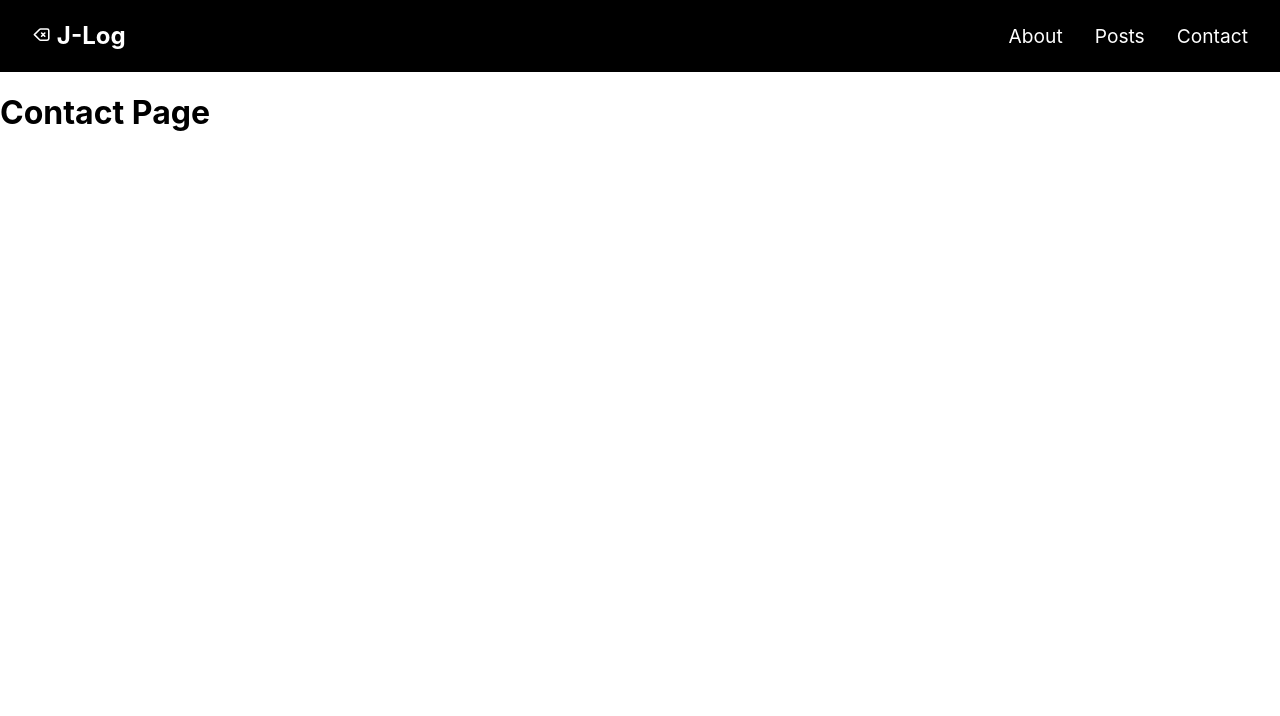
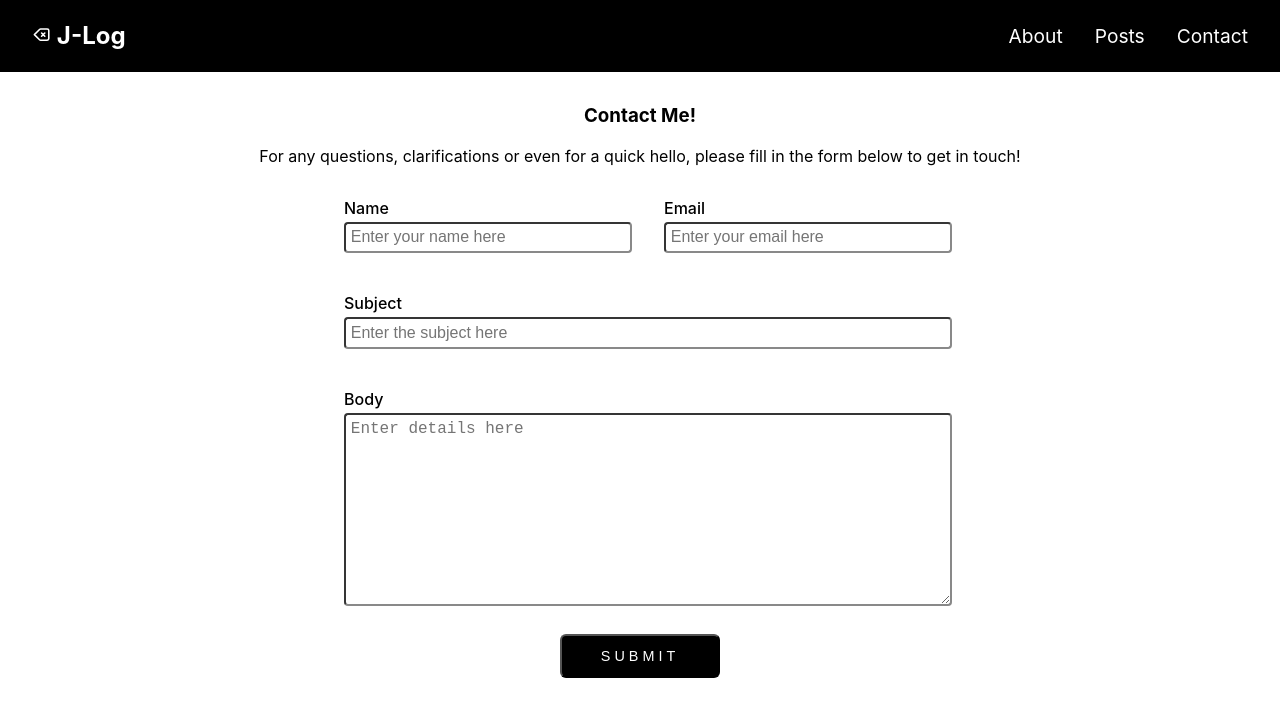
Before and after one commit to julia-joseph/next-blog, a Next.js app: page /contact in a window 1280 px wide. Shown: the top 716 px of the page. Built offline with nearby package versions, Linux system fonts and the light colour scheme.

Commit message:
creating contact component and rendering it in contacts page

```diff
--- /dev/null
+++ b/components/home/contacts/contact.js
@@ -0,0 +1,11 @@
+import ContactForm from "./contact-form";
+
+const Contact = () => {
+  return (
+    <>
+      <ContactForm />
+    </>
+  );
+};
+
+export default Contact;
--- a/pages/contact/index.js
+++ b/pages/contact/index.js
@@ -1,5 +1,11 @@
+import Contact from "../../components/home/contacts/contact";
+
 const ContactPage = (props) => {
-  return <h1>Contact Page</h1>;
+  return (
+    <>
+      <Contact />
+    </>
+  );
 };
 
 export default ContactPage;
```
